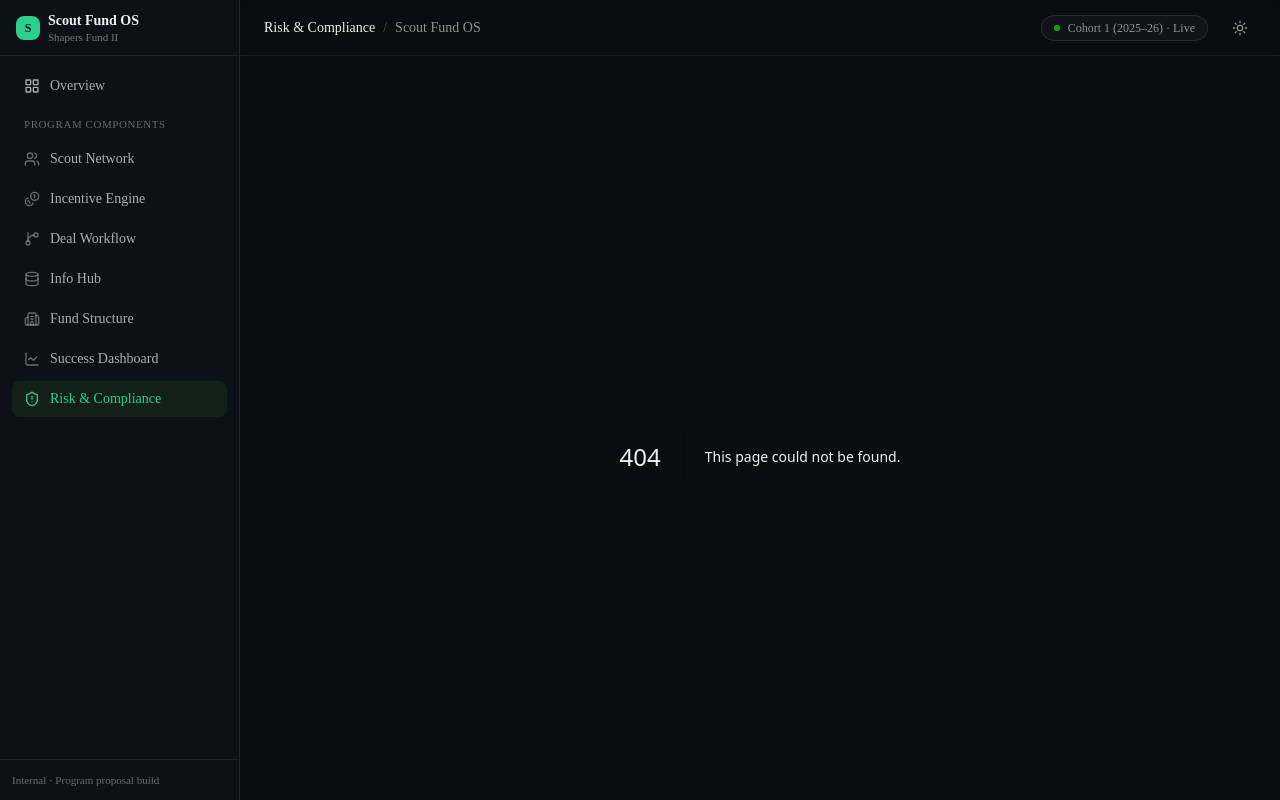
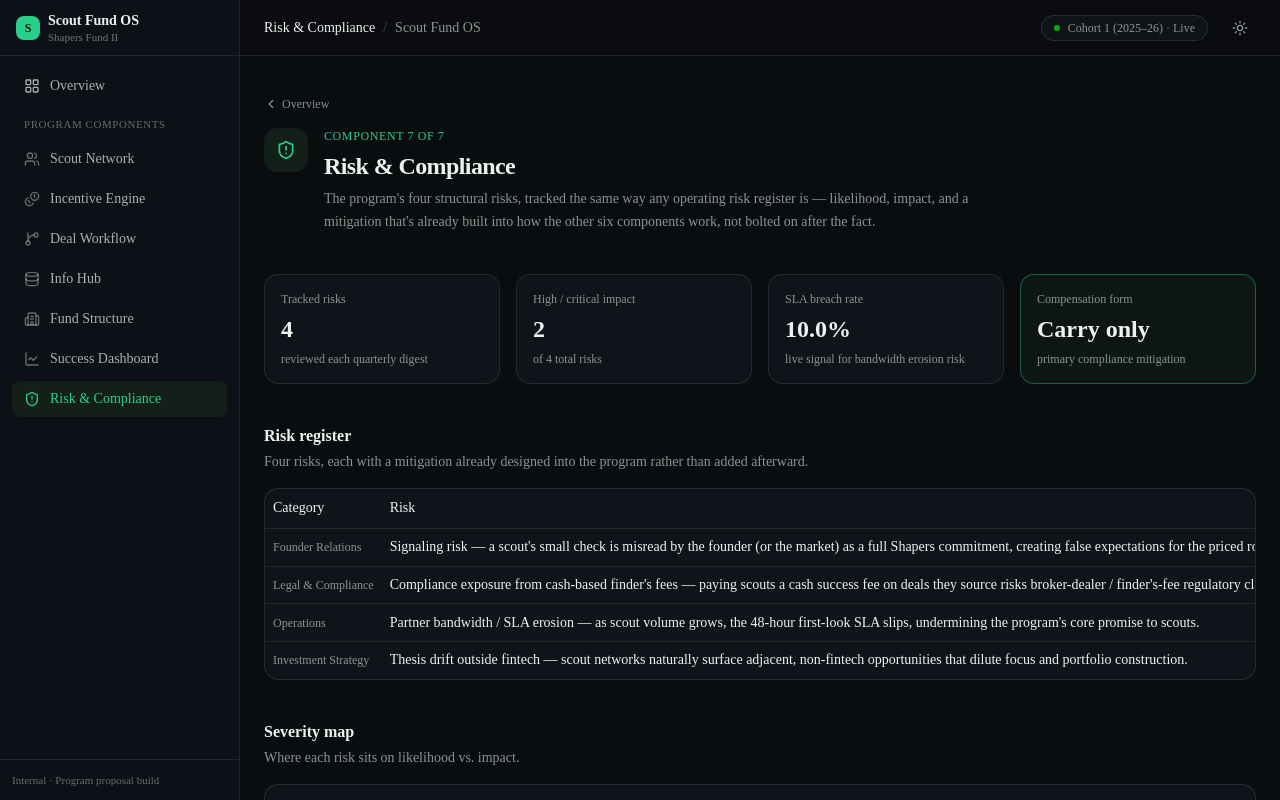
Before and after one commit to vascocostaaugusto/scout-fund-os, a Next.js app: page /risk in a window 1280 px wide. Before the commit this address had no page. Built offline with nearby package versions, Linux system fonts and the light colour scheme.

Commit message:
Add Risk & Compliance detail view with register table and severity matrix
All 7 program components now have working detail views — core build complete.

```diff
--- /dev/null
+++ b/src/app/risk/page.tsx
@@ -0,0 +1,46 @@
+import { ShieldAlert } from "lucide-react";
+import { DetailHeader } from "@/components/detail/detail-header";
+import { Section } from "@/components/detail/section";
+import { StatTile } from "@/components/detail/stat-tile";
+import { ConnectionCallout } from "@/components/detail/connection-callout";
+import { RiskRegisterTable } from "@/components/risk/risk-register-table";
+import { RiskMatrix } from "@/components/risk/risk-matrix";
+import { risks, slaBreachRate } from "@/lib/data";
+import { formatPct } from "@/lib/format";
+
+export default function RiskPage() {
+  const highOrCritical = risks.filter((r) => r.impact === "High" || r.impact === "Critical").length;
+
+  return (
+    <div className="mx-auto flex max-w-6xl flex-col gap-10 px-6 py-10">
+      <DetailHeader
+        icon={ShieldAlert}
+        tagline="Component 7 of 7"
+        title="Risk & Compliance"
+        description="The program's four structural risks, tracked the same way any operating risk register is — likelihood, impact, and a mitigation that's already built into how the other six components work, not bolted on after the fact."
+      />
+
+      <div className="grid grid-cols-2 gap-4 lg:grid-cols-4">
+        <StatTile label="Tracked risks" value={`${risks.length}`} hint="reviewed each quarterly digest" />
+        <StatTile label="High / critical impact" value={`${highOrCritical}`} hint="of 4 total risks" />
+        <StatTile
+          label="SLA breach rate"
+          value={formatPct(slaBreachRate, 1)}
+          hint="live signal for bandwidth erosion risk"
+          deltaTone={slaBreachRate < 0.15 ? "good" : "bad"}
+        />
+        <StatTile label="Compensation form" value="Carry only" hint="primary compliance mitigation" emphasis />
+      </div>
+
+      <Section title="Risk register" subtitle="Four risks, each with a mitigation already designed into the program rather than added afterward.">
+        <RiskRegisterTable />
+      </Section>
+
+      <Section title="Severity map" subtitle="Where each risk sits on likelihood vs. impact.">
+        <RiskMatrix />
+      </Section>
+
+      <ConnectionCallout slug="risk" />
+    </div>
+  );
+}
--- /dev/null
+++ b/src/components/risk/risk-matrix.tsx
@@ -0,0 +1,64 @@
+import { Fragment } from "react";
+import { risks } from "@/lib/data";
+import { cn } from "@/lib/utils";
+
+const LIKELIHOOD = ["High", "Medium", "Low"] as const;
+const IMPACT = ["Low", "Medium", "High", "Critical"] as const;
+
+function cellTone(li: number, ii: number) {
+  // li: 0 (High) -> 2 (Low) row index; ii: 0 (Low) -> 3 (Critical) column index
+  const severity = (2 - li) + ii; // 0..5
+  if (severity >= 4) return "bg-critical/20";
+  if (severity === 3) return "bg-serious/20";
+  if (severity >= 1) return "bg-warning/15";
+  return "bg-success/10";
+}
+
+export function RiskMatrix() {
+  return (
+    <div className="rounded-xl border border-border bg-card p-5">
+      <div className="mb-4 flex items-center justify-between">
+        <span className="text-sm font-medium text-foreground">Likelihood × impact matrix</span>
+        <span className="text-xs text-muted-foreground">4 tracked risks</span>
+      </div>
+      <div className="grid grid-cols-[auto_repeat(4,1fr)] gap-1 text-[11px]">
+        <div />
+        {IMPACT.map((im) => (
+          <div key={im} className="pb-1 text-center font-medium text-muted-foreground">
+            {im}
+          </div>
+        ))}
+        {LIKELIHOOD.map((lik, li) => (
+          <Fragment key={lik}>
+            <div className="flex items-center justify-end pr-2 font-medium text-muted-foreground">
+              {lik}
+            </div>
+            {IMPACT.map((im, ii) => {
+              const cellRisks = risks.filter((r) => r.likelihood === lik && r.impact === im);
+              return (
+                <div
+                  key={`${lik}-${im}`}
+                  className={cn("flex min-h-14 flex-col items-center justify-center gap-1 rounded-md p-1", cellTone(li, ii))}
+                >
+                  {cellRisks.map((r) => (
+                    <span
+                      key={r.id}
+                      title={r.risk}
+                      className="w-full truncate rounded bg-card px-1.5 py-0.5 text-center text-[10px] font-medium text-foreground shadow-sm"
+                    >
+                      {r.category}
+                    </span>
+                  ))}
+                </div>
+              );
+            })}
+          </Fragment>
+        ))}
+      </div>
+      <div className="mt-3 flex items-center justify-between text-[10px] text-muted-foreground">
+        <span>Low risk</span>
+        <span>Critical risk</span>
+      </div>
+    </div>
+  );
+}
--- /dev/null
+++ b/src/components/risk/risk-register-table.tsx
@@ -0,0 +1,43 @@
+import { risks } from "@/lib/data";
+import { SeverityBadge } from "./severity-badge";
+import {
+  Table,
+  TableBody,
+  TableCell,
+  TableHead,
+  TableHeader,
+  TableRow,
+} from "@/components/ui/table";
+
+export function RiskRegisterTable() {
+  return (
+    <div className="overflow-hidden rounded-xl border border-border bg-card">
+      <Table>
+        <TableHeader>
+          <TableRow className="hover:bg-transparent">
+            <TableHead className="w-[15%]">Category</TableHead>
+            <TableHead className="w-[35%]">Risk</TableHead>
+            <TableHead>Likelihood</TableHead>
+            <TableHead>Impact</TableHead>
+            <TableHead className="w-[30%]">Mitigation</TableHead>
+          </TableRow>
+        </TableHeader>
+        <TableBody>
+          {risks.map((r) => (
+            <TableRow key={r.id}>
+              <TableCell className="text-xs font-medium text-muted-foreground">{r.category}</TableCell>
+              <TableCell className="text-sm text-foreground">{r.risk}</TableCell>
+              <TableCell>
+                <SeverityBadge level={r.likelihood} />
+              </TableCell>
+              <TableCell>
+                <SeverityBadge level={r.impact} />
+              </TableCell>
+              <TableCell className="text-xs leading-relaxed text-muted-foreground">{r.mitigation}</TableCell>
+            </TableRow>
+          ))}
+        </TableBody>
+      </Table>
+    </div>
+  );
+}
--- /dev/null
+++ b/src/components/risk/severity-badge.tsx
@@ -0,0 +1,16 @@
+import { cn } from "@/lib/utils";
+
+const STYLE: Record<string, string> = {
+  Low: "bg-success/15 text-success",
+  Medium: "bg-warning/15 text-warning",
+  High: "bg-serious/15 text-serious",
+  Critical: "bg-critical/15 text-critical",
+};
+
+export function SeverityBadge({ level }: { level: string }) {
+  return (
+    <span className={cn("inline-flex w-fit items-center rounded-full px-2 py-0.5 text-[11px] font-medium", STYLE[level])}>
+      {level}
+    </span>
+  );
+}
```
